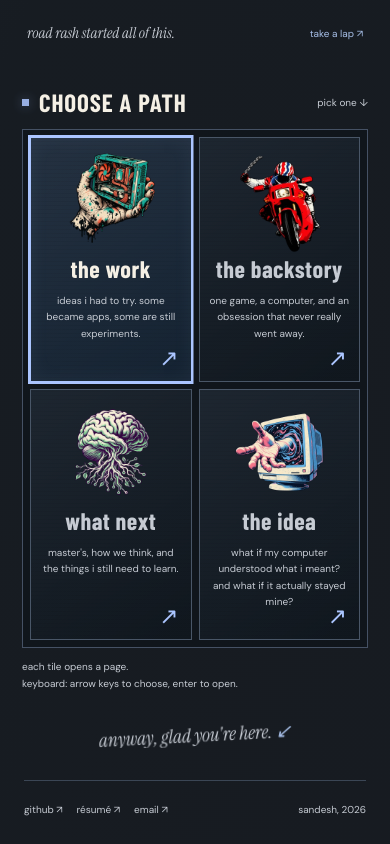
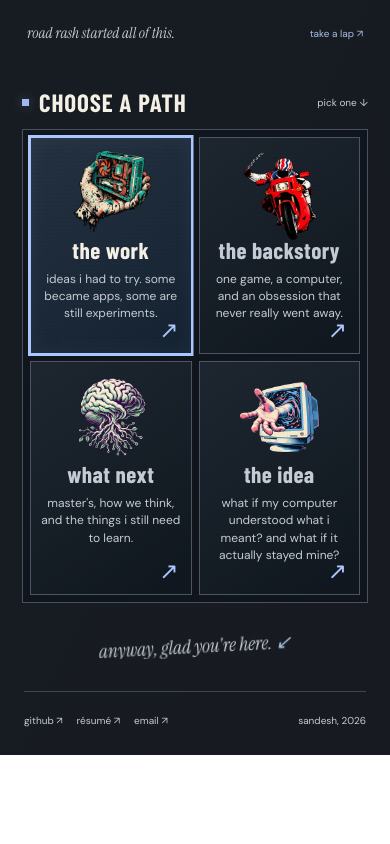
Before and after one commit to Dexasan/portfolio, a Next.js app: page / in a window 390 px wide. Shown: the part 1241-2085 px from the top of the page. After the commit the page ends 1996 px from the top, so only its background shows below. Built offline with nearby package versions, Linux system fonts and the light colour scheme; no server answers.

Commit message:
Simplify selector copy and improve mobile tile readability

```diff
--- a/app/portrait.css
+++ b/app/portrait.css
@@ -178,8 +178,6 @@ main{min-height:65vh}
 .select-open span{color:var(--select-ink);font:27px var(--font-serif);transition:transform .18s}
 .select-open:hover span{transform:translate(3px,-3px)}
 .select-open:focus-visible{outline:2px solid var(--select-ink);outline-offset:3px}
-.select-help{font:10px/1.7 var(--font-sans);color:var(--muted);margin:10px 0 0}
-.select-help span{float:right}
 .arcade-paths .select-entry{min-height:180px}
 .arcade-paths .select-copy h3{font-size:36px}
 .arcade-paths .select-tile-name{font-size:24px}
@@ -196,7 +194,7 @@ main{min-height:65vh}
   .select-preview-art img{width:82px;height:110px}.select-preview-art svg{width:74px;height:74px}.select-preview-art:before{width:70px;height:70px}
   .select-copy h3{font-size:35px}.select-summary{font-size:12px}.select-meta{font-size:9px}
   .select-tile-name{font-size:17px}.select-grid .select-tile{padding:12px 3px 10px;min-height:106px}.select-tile-art{width:59px;height:51px}.select-tile-art svg{width:40px;height:40px}
-  .select-help span{float:none;display:block}.arcade-paths .select-copy h3{font-size:31px}.arcade-paths .select-entry{min-height:220px}.arcade-paths .select-tile-name{font-size:22px}
+  .arcade-paths .select-tile-name{font-size:22px}
 }
 @media(max-width:350px){.select-entry{grid-template-columns:1fr;gap:18px}.select-preview-art{min-height:100px}.select-preview-art img{width:90px;height:110px}.select-copy h3{font-size:37px}.select-grid{gap:5px;padding:5px}.select-heading h2{font-size:22px}.select-tile-name{font-size:14px}}
 
@@ -210,5 +208,5 @@ main{min-height:65vh}
 .select-path-arrow{position:absolute;right:12px;bottom:8px;font:23px var(--font-serif);color:var(--select-ink);transition:transform .2s}
 .arcade-paths .select-tile:hover .select-path-arrow{transform:translate(2px,-2px)}
 .arcade-projects .select-tile-art{width:85px;height:70px}
-@media(max-width:600px){.personal-home .home-story>p{font-size:14px}.personal-home .home-story>p:first-child{font-size:25px}.arcade-paths .select-grid .select-tile{padding:17px 10px 28px;min-height:245px}.arcade-paths .select-tile-art{width:90px;height:90px}.arcade-paths .select-tile-name{font-size:24px}.select-path-description{font-size:10px}.arcade-projects .select-tile-art{width:61px;height:57px}}
+@media(max-width:600px){.personal-home .home-story>p{font-size:14px}.personal-home .home-story>p:first-child{font-size:25px}.arcade-paths .select-grid .select-tile{padding:14px 10px 30px;min-height:0;gap:9px}.arcade-paths .select-tile-art{width:82px;height:78px}.arcade-paths .select-tile-name{font-size:23px}.select-path-description{font-size:12px;line-height:1.45}.arcade-projects .select-tile-art{width:61px;height:57px}}
 @media(max-width:350px){.arcade-paths .select-grid .select-tile{padding-inline:7px}.arcade-paths .select-tile-name{font-size:21px}.arcade-paths .select-tile-art{width:83px;height:83px}}
--- a/components/ArcadeSelect.tsx
+++ b/components/ArcadeSelect.tsx
@@ -47,6 +47,5 @@ export default function ArcadeSelect({ items, label, variant = "projects" }: {it
       </div>
       <Link href={selected.href} className="select-open">{selected.action??`open ${selected.title.toLowerCase()}`}<span aria-hidden="true">↗</span></Link>
     </div>}
-    <p className="select-help">{variant==="paths"?"each tile opens a page.":"tap a tile, then open it."} <span>keyboard: arrow keys to choose{variant==="paths"?", enter to open.":"."}</span></p>
   </section>;
 }
```
